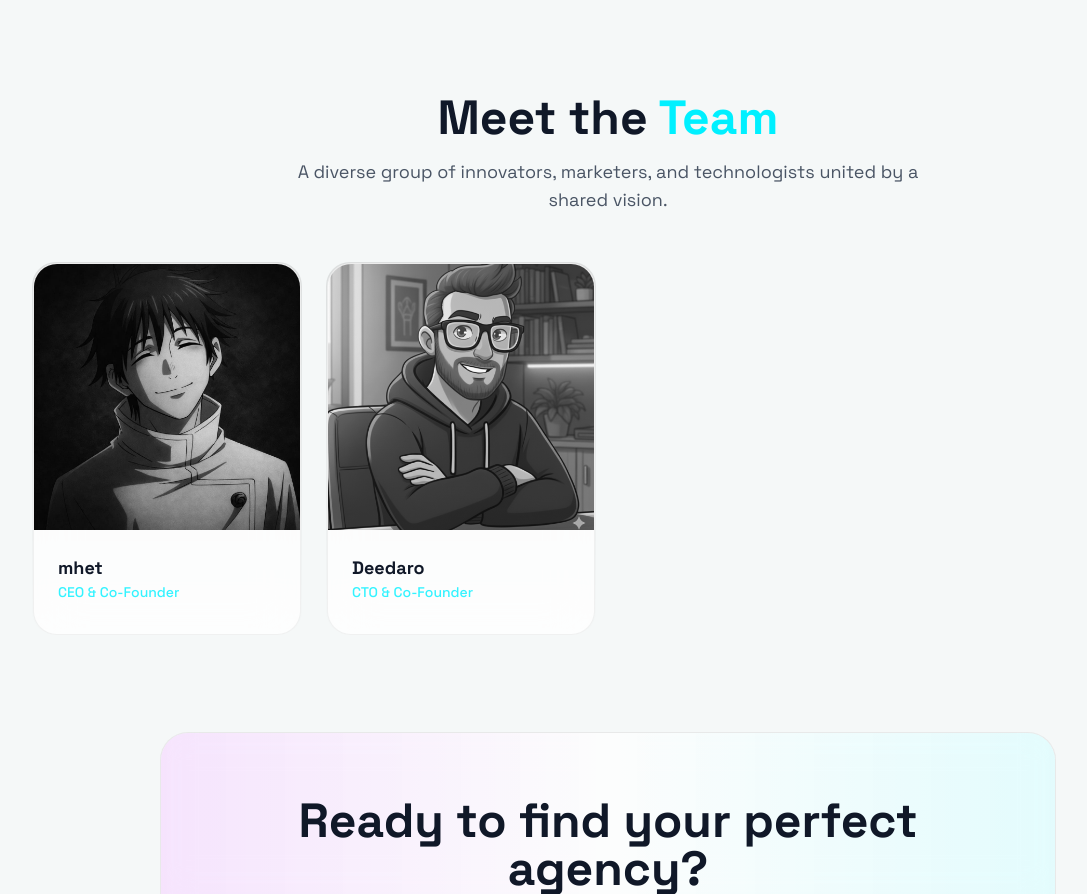
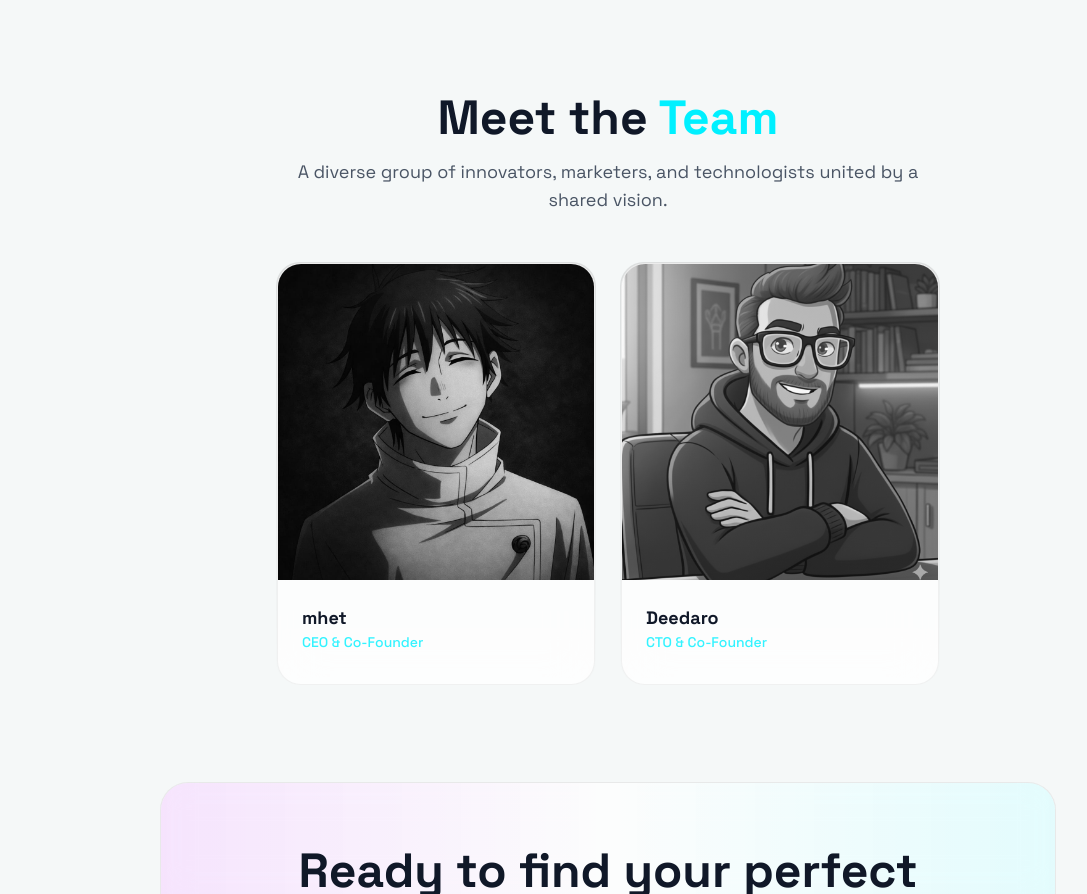
Before and after one commit to mhetHQ/BridgeMark, a Next.js app: page /about in a window 1280 px wide. Shown: the part 3133-4027 px from the top of the page, without its empty margins (32-1119 px from the left). Built offline with nearby package versions, Linux system fonts and the light colour scheme; no server answers.

Commit message:
update team section layout

```diff
--- a/app/about/page.tsx
+++ b/app/about/page.tsx
@@ -38,25 +38,15 @@ const team = [
     role: "CEO & Co-Founder",
     bio: "",
     image: "/Mhet_Pic.jpeg",
+    twitter: "https://x.com/mhetHQ",
   },
   {
     name: "Deedaro",
     role: "CTO & Co-Founder",
-    // bio: "Ex-Google engineer. Blockchain enthusiast and AI researcher.",
+    // bio: "Ex-Google engineer...",
     image: "/Deedaro_pic.png",
+    twitter: "https://x.com/Deedaro",
   },
-  // {
-  //   name: "Marcus Johnson",
-  //   role: "Head of Partnerships",
-  //   bio: "Built agency networks at two Fortune 500 companies.",
-  //   image: "https://images.unsplash.com/photo-1472099645785-5658abf4ff4e?w=400&h=400&fit=crop&crop=face",
-  // },
-  // {
-  //   name: "Elena Rodriguez",
-  //   role: "Head of Product",
-  //   bio: "Product leader with experience at Stripe and Figma.",
-  //   image: "https://images.unsplash.com/photo-1438761681033-6461ffad8d80?w=400&h=400&fit=crop&crop=face",
-  // },
 ];
 
 const milestones = [
@@ -236,7 +226,7 @@ export default function AboutPage() {
         </section>
 
             {/* Team Section */}
-        <section className="w-full max-w-6xl mb-24">
+    <section className="w-full max-w-6xl mb-24 mx-auto"> {/* Added mx-auto to ensure section itself is centered */}
       <div className="text-center mb-12">
         <h2 className="text-3xl md:text-5xl font-black mb-4">
           Meet the <span className="text-transparent bg-clip-text bg-primary">Team</span>
@@ -246,20 +236,35 @@ export default function AboutPage() {
         </p>
       </div>
 
-          <div className="grid md:grid-cols-2 lg:grid-cols-4 gap-6">
+      {/* UPDATED CONTAINER */}
+      <div className="flex flex-wrap justify-center gap-6">
         {team.map((member) => (
           <div
             key={member.name}
-                className="group relative rounded-2xl p-[1px] bg-gradient-to-b from-white/10 dark:from-white/10 light:from-black/10 to-transparent hover:from-primary/50 hover:to-secondary-accent/50 transition-all duration-500"
+            // Added w-full md:w-[calc(50%-12px)] lg:w-[calc(25%-18px)] max-w-sm to maintain the sizing logic you had before
+            className="w-full sm:w-80 group relative rounded-2xl p-[1px] bg-gradient-to-b from-white/10 dark:from-white/10 light:from-black/10 to-transparent hover:from-primary/50 hover:to-secondary-accent/50 transition-all duration-500"
           >
             <div className="relative flex flex-col h-full rounded-2xl bg-black/80 dark:bg-black/80 light:bg-white/80 backdrop-blur-xl overflow-hidden border border-white/5 dark:border-white/5 light:border-black/5 group-hover:border-transparent transition-all">
-                  <div className="aspect-square overflow-hidden">
+
+              {/* Twitter/X Link Wrapper */}
+              <a
+                href={member.twitter}
+                target="_blank"
+                rel="noopener noreferrer"
+                className="aspect-square overflow-hidden block cursor-pointer relative"
+              >
+                {/* Added hover overlay hint (optional, remove if you don't like it) */}
+                <div className="absolute inset-0 bg-black/30 opacity-0 group-hover:opacity-100 transition-opacity z-10 flex items-center justify-center">
+                    <span className="text-white font-bold tracking-wider">VIEW PROFILE</span>
+                </div>
+
                 <img
                   src={member.image}
                   alt={member.name}
                   className="w-full h-full object-cover grayscale group-hover:grayscale-0 group-hover:scale-110 transition-all duration-500"
                 />
-                  </div>
+              </a>
+
               <div className="p-6">
                 <h3 className="text-white dark:text-white light:text-gray-900 font-bold text-lg group-hover:text-primary transition-colors">
                   {member.name}
@@ -272,7 +277,6 @@ export default function AboutPage() {
         ))}
       </div>
     </section>
-
         {/* CTA Section */}
         <section className="w-full max-w-4xl">
           <div className="glass-card rounded-3xl p-10 md:p-16 text-center relative overflow-hidden">
--- a/app/privacy/page.tsx
+++ b/app/privacy/page.tsx
@@ -94,7 +94,7 @@ export default function PrivacyPage() {
               <h2 className="text-2xl font-bold text-white dark:text-white light:text-gray-900 mb-4">8. Contact Us</h2>
               <p className="text-gray-400 dark:text-gray-400 light:text-gray-600 leading-relaxed">
                 If you have questions about this Privacy Policy or wish to exercise your rights,
-                please contact us at privacy@bridgemark.io
+                please contact us at privacy@bridgemark.tech
               </p>
             </section>
           </div>
--- a/app/terms/page.tsx
+++ b/app/terms/page.tsx
@@ -79,7 +79,7 @@ export default function TermsPage() {
             <section>
               <h2 className="text-2xl font-bold text-white dark:text-white light:text-gray-900 mb-4">8. Contact</h2>
               <p className="text-gray-400 dark:text-gray-400 light:text-gray-600 leading-relaxed">
-                For questions about these Terms of Service, please contact us at legal@bridgemark.io
+                For questions about these Terms of Service, please contact us at legal@bridgemark.tech
               </p>
             </section>
           </div>
```
Lines whose indentation alone changed are shown as unchanged.
